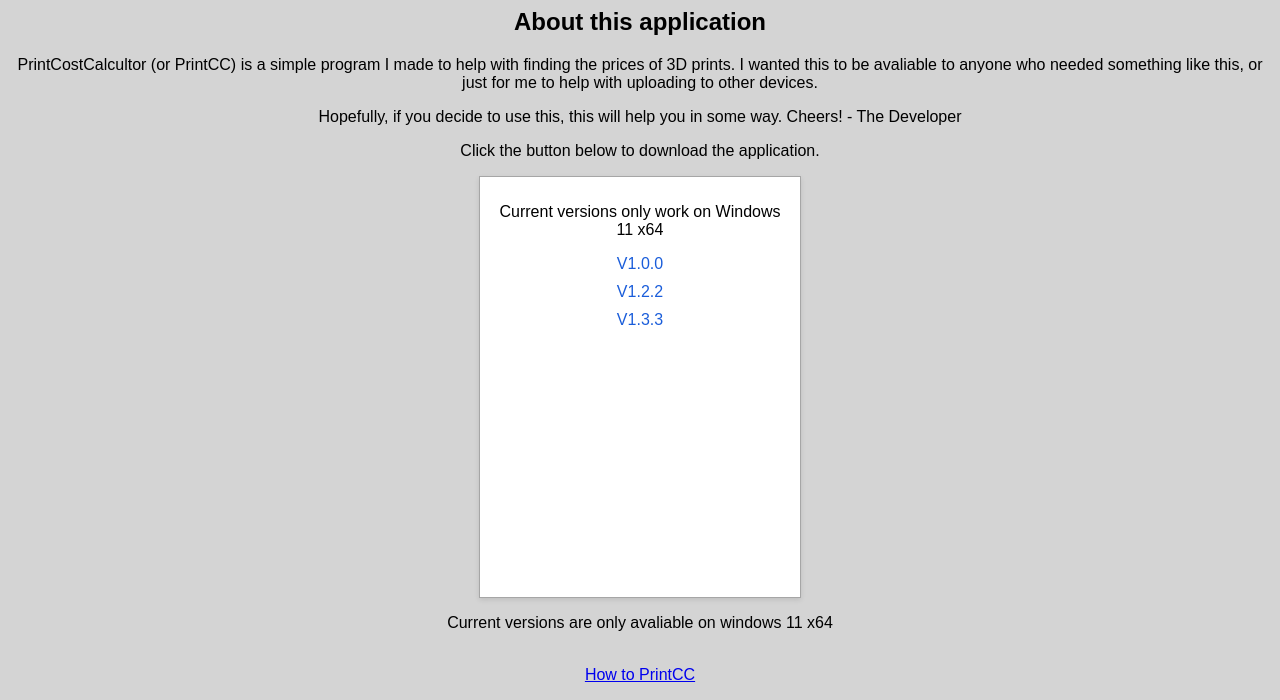
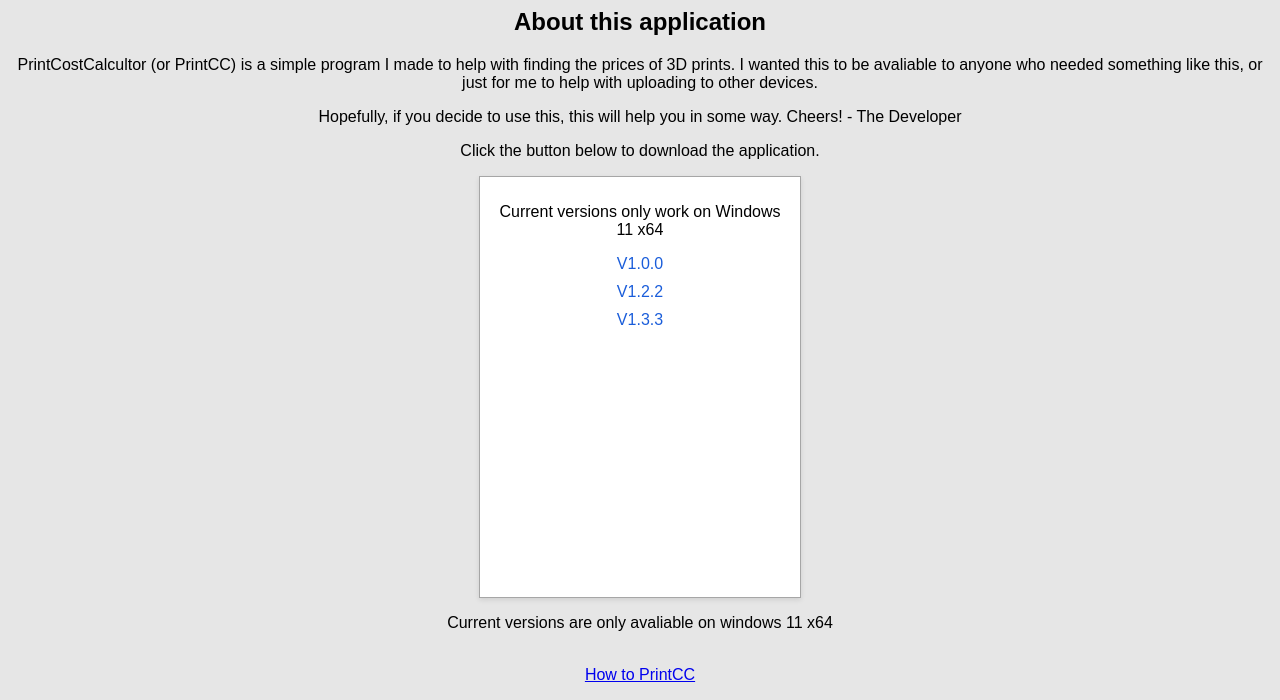
Before and after one commit to ApexChicken/PrintCC, a plain HTML site: page index.html in a window 1280 px wide. Shown: the part 188-888 px from the top of the page. Drawn offline with Linux system fonts and the light colour scheme.

Commit message:
Update index.html

```diff
--- a/index.html
+++ b/index.html
@@ -9,7 +9,7 @@
             font-family: Arial, sans-serif;
             text-align: center;
             margin-top: 50px;
-            background-color: rgb(212, 212, 212);
+            background-color: rgb(230, 230, 230);
         }
         .download-box {
             width: 300px;
```
